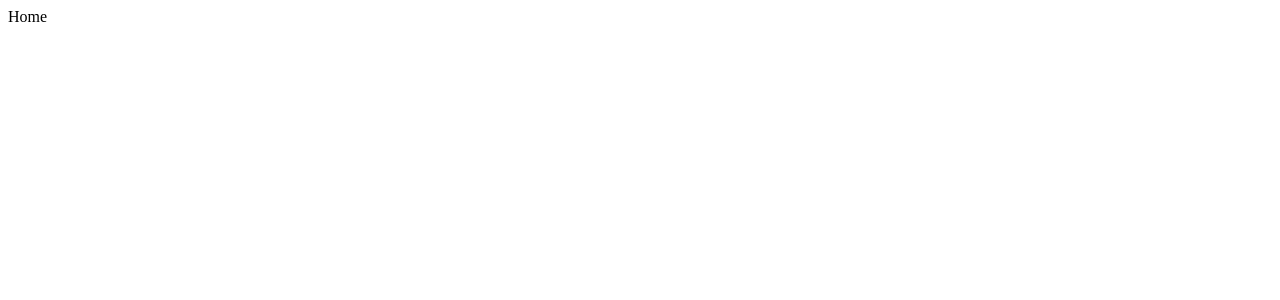
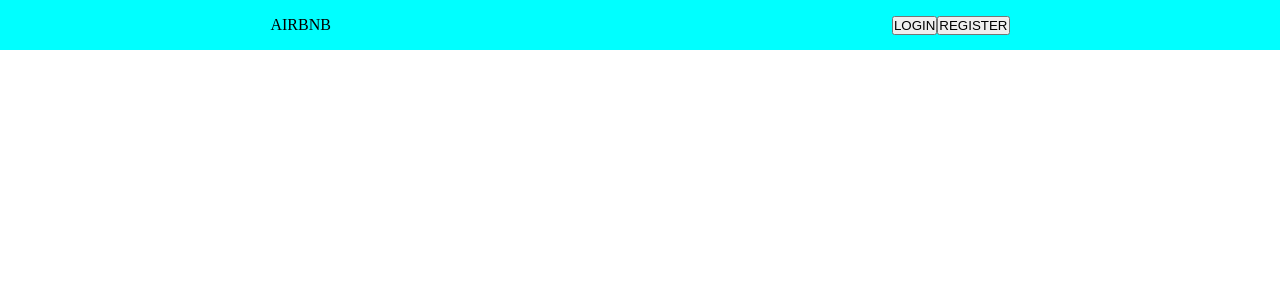
Before and after one commit to chingjie98/hotel-booking, a React (Vite) app: page / in a window 1280 px wide. Shown: the top 300 px of the page. Built offline with nearby package versions, Linux system fonts and the light colour scheme.

Commit message:
added in navbar

```diff
--- /dev/null
+++ b/src/app.css
@@ -0,0 +1,5 @@
+*{
+  margin: 0px;
+  padding: 0px;
+  box-sizing: border-box;
+}
--- /dev/null
+++ b/src/components/navbar/Navbar.css
@@ -0,0 +1,12 @@
+
+.navbar{
+  height: 50px;
+  background-color: aqua;
+  display: flex;
+  justify-content: space-around;
+  align-items: center;
+}
+
+.yolo{
+  margin-left: 20px;
+}
--- /dev/null
+++ b/src/components/navbar/Navbar.jsx
@@ -0,0 +1,18 @@
+import React from 'react';
+import './Navbar.css';
+
+const Navbar = () => {
+  return (
+    <>
+      <div className="navbar">
+        AIRBNB
+        <div className="yolo">
+          <button>LOGIN</button>
+          <button>REGISTER</button>
+        </div>
+      </div>
+    </>
+  )
+}
+
+export default Navbar
--- a/src/main.jsx
+++ b/src/main.jsx
@@ -1,6 +1,7 @@
 import React from 'react'
 import ReactDOM from 'react-dom/client'
 import App from './App.jsx'
+import './app.css'
 
 ReactDOM.createRoot(document.getElementById('root')).render(
   <React.StrictMode>
--- a/src/pages/home/Home.jsx
+++ b/src/pages/home/Home.jsx
@@ -1,8 +1,11 @@
 import React from 'react'
+import Navbar from '../../components/navbar/Navbar'
 
 const Home = () => {
   return (
-    <div>Home</div>
+    <>
+      <Navbar/>
+    </>
   )
 }
 
```
